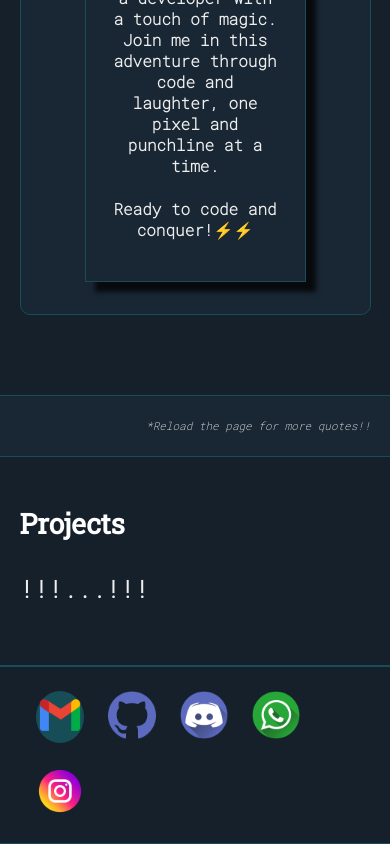
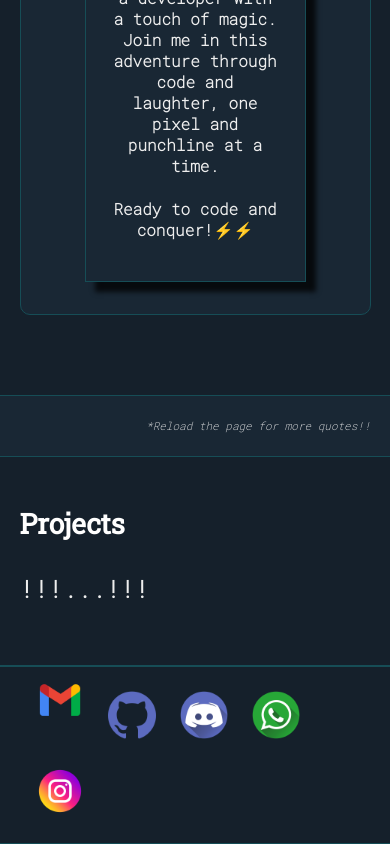
Before and after one commit to SHIKHAR-Bajpai/shikhar, a plain HTML site: page index.html in a window 390 px wide. In both pictures the pointer is over the element 59 px from the left and 2224 px from the top of the page. Shown: the part 1507-2351 px from the top of the page. Drawn offline with Linux system fonts and the light colour scheme; no server answers.

Commit message:
Update default.css

```diff
--- a/images/default.css
+++ b/images/default.css
@@ -313,11 +313,11 @@ h6{font-size: 16px;}
 }
 #contact-image{
     max-width: 48px;
+        transition: 0.5s ease-in-out;
 }
 
 #contact-image:hover{
-    background-color: var(--shadow-colour);
-    border-radius: 50%;
+    translate: 20px;
 }
 
 @media (max-width: 1201px){
@@ -332,6 +332,9 @@ h6{font-size: 16px;}
         align-items: center;
         padding: 1.5rem 2rem 1.5rem 1rem;
         flex-wrap: wrap;
+    }
+    #contact-image:hover{
+        translate: 0 -15px;
     }
 }
 
```
